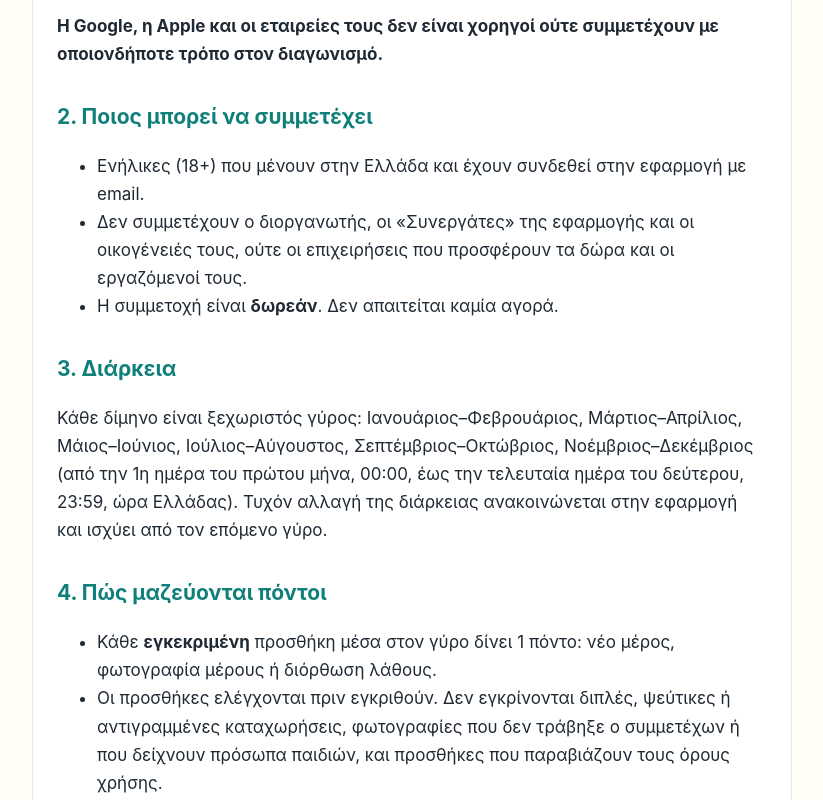
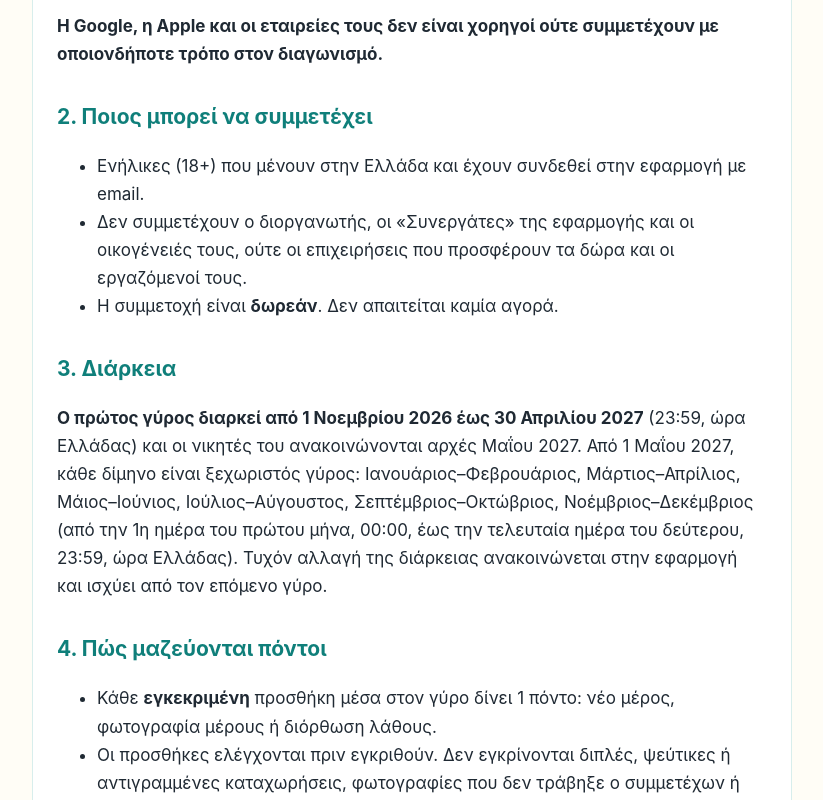
Before and after one commit to irenefiliop/pameexo-site, a plain HTML site: page rewards-terms.html in a window 1280 px wide. Shown: the part 416-1216 px from the top of the page, without its empty margins (228-1051 px from the left). Drawn offline with Linux system fonts and the light colour scheme.

Commit message:
Όροι διαγωνισμού: πρώτος γύρος έως 30 Απριλίου 2027

```diff
--- a/rewards-terms.html
+++ b/rewards-terms.html
@@ -33,7 +33,7 @@
   </ul>
 
   <h2>3. Διάρκεια</h2>
-  <p>Κάθε δίμηνο είναι ξεχωριστός γύρος: Ιανουάριος–Φεβρουάριος, Μάρτιος–Απρίλιος, Μάιος–Ιούνιος, Ιούλιος–Αύγουστος, Σεπτέμβριος–Οκτώβριος, Νοέμβριος–Δεκέμβριος (από την 1η ημέρα του πρώτου μήνα, 00:00, έως την τελευταία ημέρα του δεύτερου, 23:59, ώρα Ελλάδας). Τυχόν αλλαγή της διάρκειας ανακοινώνεται στην εφαρμογή και ισχύει από τον επόμενο γύρο.</p>
+  <p><strong>Ο πρώτος γύρος διαρκεί από 1 Νοεμβρίου 2026 έως 30 Απριλίου 2027</strong> (23:59, ώρα Ελλάδας) και οι νικητές του ανακοινώνονται αρχές Μαΐου 2027. Από 1 Μαΐου 2027, κάθε δίμηνο είναι ξεχωριστός γύρος: Ιανουάριος–Φεβρουάριος, Μάρτιος–Απρίλιος, Μάιος–Ιούνιος, Ιούλιος–Αύγουστος, Σεπτέμβριος–Οκτώβριος, Νοέμβριος–Δεκέμβριος (από την 1η ημέρα του πρώτου μήνα, 00:00, έως την τελευταία ημέρα του δεύτερου, 23:59, ώρα Ελλάδας). Τυχόν αλλαγή της διάρκειας ανακοινώνεται στην εφαρμογή και ισχύει από τον επόμενο γύρο.</p>
 
   <h2>4. Πώς μαζεύονται πόντοι</h2>
   <ul>
```
